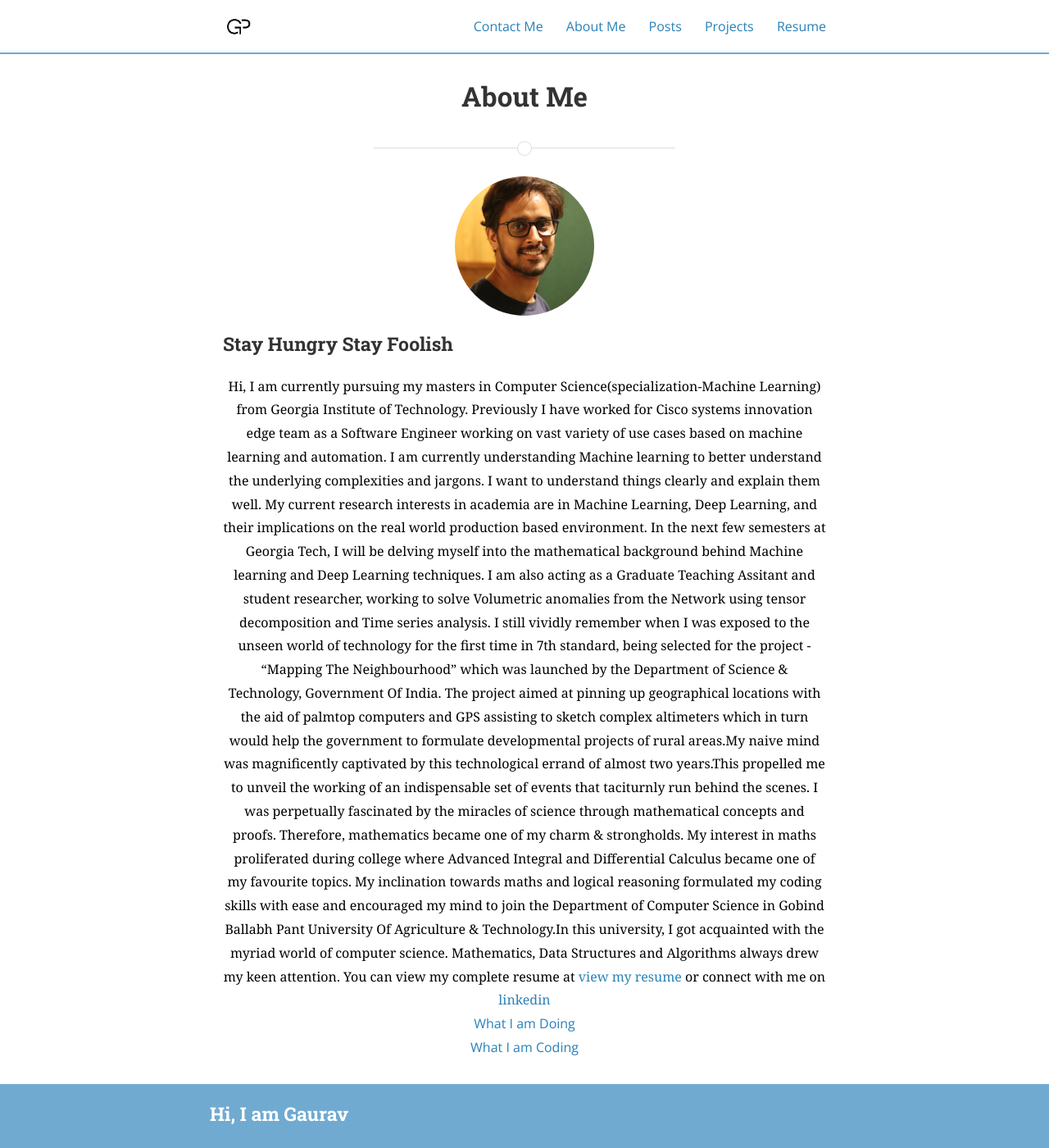
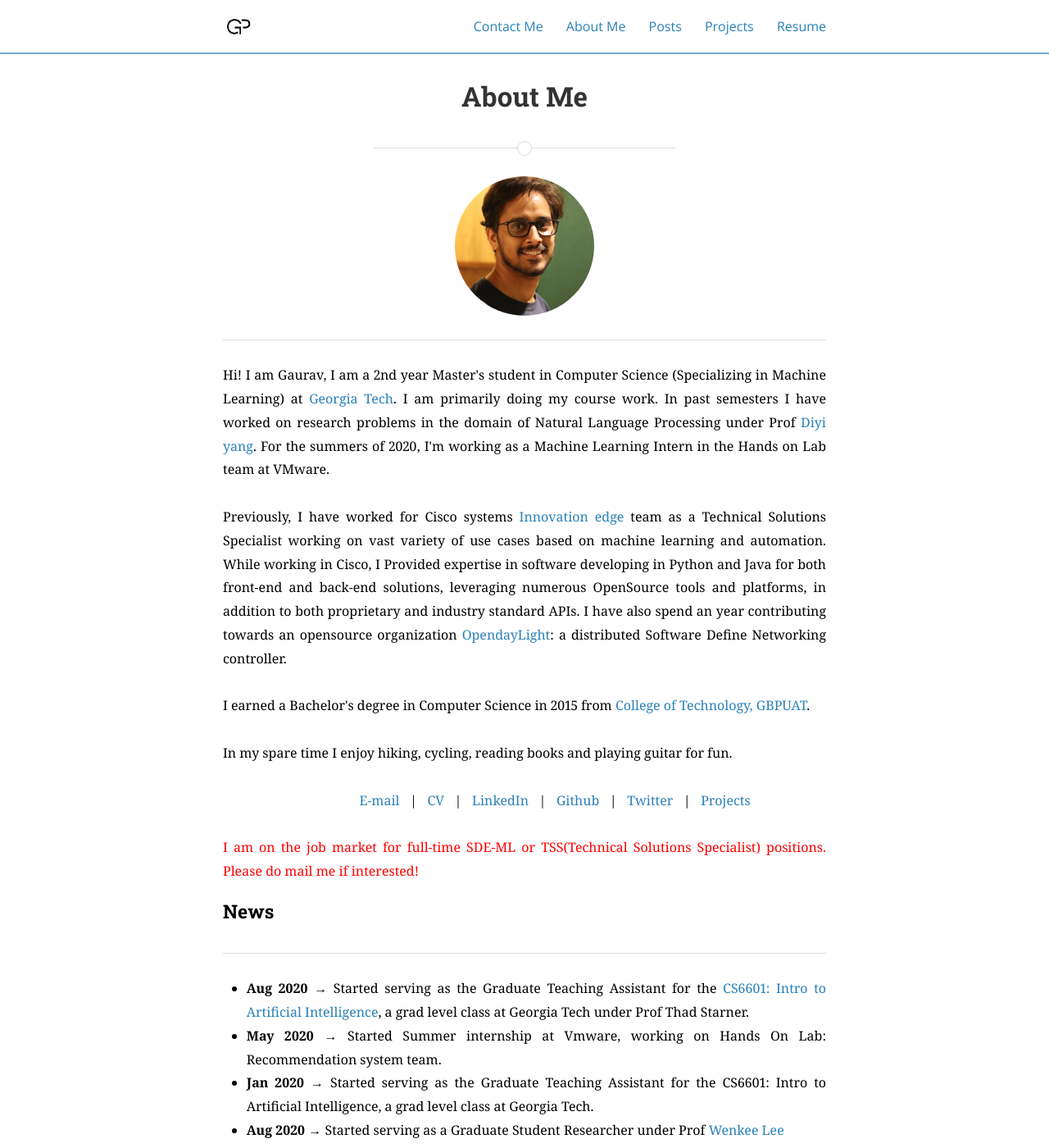
Before and after one commit to Gaurav-Pande/gaurav-pande.github.io, a Jekyll site: the page built from about.md, in a window 1280 px wide and 1400 px high. Shown: the whole window at 82% size. Built offline with Jekyll 4.4.1, drawn with Linux system fonts in a browser that asks for light colours; nearby versions of some CDN libraries; a style sheet for code colours, icons or effects is not loaded; some of the changed text lies outside the part shown.

Commit message:
update to profile

```diff
--- a/_config.yml
+++ b/_config.yml
@@ -13,7 +13,7 @@ subtitle: Blog about everything
 email: gpande@gatech.edu
 name: Gaurav Pande
 description: >
-  I am Gaurav Pande, graduate student at Georgia Institute of Technology.
+  I am Gaurav Pande, Graduate student at Georgia Institute of Technology.
 # Base URL of site (i.e. /blog). It should always start with a slash,
 # and never end with a slash. Set it to a blank value if hosting at the
 # root of your server.
--- a/about.md
+++ b/about.md
@@ -1,43 +1,66 @@
 ---
 layout: page
 title: About Me
+main_nav: true
 permalink: /about/
 ---
 
 <img class="profile" src="{{ site.baseurl }}/assets/gaurav_2.jpg" title="Profile Picture">
 
-### Stay Hungry Stay Foolish
+
+<hr>
+<div style="text-align:justify;"><span style="color:black; font-family:Georgia; font-size:1em;">
+
+Hi! I am Gaurav, I am a 2nd year Master's student in Computer Science (Specializing in Machine Learning) at <a href="http://www.cc.gatech.edu/">Georgia Tech</a>. I am primarily doing my course work. In past semesters I have worked on research problems in the domain of Natural Language Processing under Prof <a href="https://www.cc.gatech.edu/~dyang888/index.html">Diyi yang</a>. For the summers of 2020, I'm working as a Machine Learning Intern in the Hands on Lab team at VMware.
+
+<br>
+<br>
+Previously, I have worked for Cisco systems <a href="https://cisco-ie.github.io/index.html">Innovation edge</a>  team as a Technical Solutions Specialist working on vast variety of use cases based on machine learning and automation. While working in Cisco, I Provided expertise in software developing in Python and Java for both front-end and back-end solutions, leveraging numerous OpenSource tools and platforms, in addition to both proprietary and industry standard APIs. I have also spend an year contributing towards an opensource organization <a href="https://github.com/opendaylight/cardinal/graphs/contributors">OpendayLight</a>: a distributed  Software Define Networking controller.
+
+<br>
+<br>
+
+I earned a Bachelor's degree in Computer Science in 2015 from <a href="http://gbpuat-tech.ac.in/#">College of Technology, GBPUAT</a>.
+
+<br>
+<br>
+
+In my spare time I enjoy hiking, cycling, reading books and playing guitar for fun.
+
+<br>
+<br>
+
+&nbsp; &nbsp; &nbsp; &nbsp; &nbsp; &nbsp; &nbsp; &nbsp; &nbsp; &nbsp; &nbsp; &nbsp; &nbsp; &nbsp; &nbsp; &nbsp; &nbsp; &nbsp; &nbsp; &nbsp;     <a href="mailto:gpande@gatech.edu"> E-mail </a> &nbsp; | &nbsp;
+<a href="https://www.gauravpande.in/Resume/"> CV </a> &nbsp; | &nbsp;
+<a href="https://www.linkedin.com/in/gpande2/"> LinkedIn </a> &nbsp; | &nbsp;
+<a href="https://github.com/Gaurav-Pande"> Github </a> &nbsp; | &nbsp;
+<a href="https://twitter.com/garvpande11235"> Twitter </a> &nbsp; | &nbsp;
+<a href="https://www.gauravpande.in/projects/"> Projects </a>
 
 
-<div style="text-align:center"><span style="color:black; font-family:Georgia; font-size:1em;">
 
-Hi,
-
-I am currently pursuing my masters in Computer Science(specialization-Machine Learning) from Georgia Institute of Technology. Previously I have worked for Cisco systems innovation edge team as a Software Engineer working on vast variety of use cases based on machine learning and automation. I am currently understanding Machine learning to better understand the underlying complexities and jargons. I want to understand things clearly and explain them well.
-
-My current research interests in academia are in Machine Learning, Deep Learning, and their implications on the real world production based environment. In the next few semesters at Georgia Tech, I will be delving myself into the mathematical background behind Machine learning and Deep Learning techniques. I am also acting as a Graduate Teaching Assitant and student researcher, working to solve Volumetric anomalies from the Network using tensor decomposition and Time series analysis.
+<br>
+<br>
 
 
-I still vividly remember when I was exposed to the unseen world of technology for the first time in 7th standard, being selected for the project - “Mapping The Neighbourhood” which was launched by the Department of Science & Technology, Government Of India. The project aimed at pinning up geographical locations with the aid of palmtop computers and GPS assisting to sketch complex altimeters which in turn would help the government to formulate developmental projects of rural areas.My naive mind was magnificently captivated by this technological errand of almost two years.This propelled me to unveil the working of an indispensable set of events that taciturnly run behind the scenes.
+<!-- <h3>Research Interests</h3>
 
-I was perpetually fascinated by the miracles of science through mathematical concepts and proofs. Therefore, mathematics became one of my charm & strongholds. My interest in maths proliferated during college where Advanced Integral and Differential Calculus became one of my favourite topics. My inclination towards maths and logical reasoning formulated my coding skills with ease and encouraged my mind to join the Department of Computer Science in Gobind Ballabh Pant University Of Agriculture & Technology.In this university, I got acquainted with the myriad world of computer science. Mathematics, Data Structures and Algorithms always drew my keen attention.
+My research interests lie in the broad area of Natural Language Proce. Specifically, I'm interested in building AI agents, that can communicate (Natural Langauge Processing) and act (Robotics) while being grounded in a given environment (Computer vision).
+ -->
+<p style="color:red;">I am on the job market for full-time SDE-ML or TSS(Technical Solutions Specialist) positions. Please do mail me if interested!</p>
 
-
-You can view my complete resume at <a href="https://drive.google.com/file/d/17NO0WFb84nnfCQgH5Z9s_23FtiZHIGG7/view?usp=sharing">view my resume</a> or connect with me on <a href="https://www.linkedin.com/in/gpande2/">linkedin</a>
-
+<h3>News</h3>
+<hr>
+    	<ul>
+    	<li><strong>Aug 2020 → </strong> Started serving as the Graduate Teaching Assistant for the <a href="http://omscs.gatech.edu/cs-6601-artificial-intelligence">CS6601: Intro to Artificial Intelligence</a>, a grad level class at Georgia Tech under Prof  Thad Starner.</li>
+        <li><strong>May 2020 → </strong> Started Summer internship at Vmware, working on Hands On Lab: Recommendation system team.</li>
+        <li><strong>Jan 2020 → </strong> Started serving as the Graduate Teaching Assistant for the CS6601: Intro to Artificial Intelligence, a grad level class at Georgia Tech.</li>
+        <li><strong>Aug 2020 → </strong> Started serving as a Graduate Student Researcher under Prof <a href="https://iisp.gatech.edu/wenke-lee-0"> Wenkee Lee</a></li>
+        <li><strong>Aug 2020 → </strong> Started serving as a Graduate Teaching Assistant for the CS6250: Computer Networks, a grad level class at Georgia Tech.</li>
+    		<li><strong>Aug 2019 → </strong> Started my <a href="https://www.cc.gatech.edu/future/masters/mscs">MS degree in Computer Science</a> at <a href="https://www.cc.gatech.edu/">Georgia Tech</a>.</li>
+        <li><strong>Nov 2017 → </strong> Started working as a Software Engineer at <a href="https://cisco-ie.github.io/index.html">Innovation edge</a> Team Cisco.</li>
+        <li><strong>Jan 2016 → </strong> Started working as a Opensource Contributer at Software Defined Networking community: <a href="https://github.com/opendaylight/cardinal/graphs/contributors">Opendaylight</a> </li>
+    		<li><strong>Aug 2015 → </strong> Graduated from <a href="http://gbpuat-tech.ac.in/#">College of Technology, GBPUAT</a> with a Bachelor's degree in Computer Science.</li>
+    	</ul>
 
  </span></div>
-
-
-<p align="center">
-  <a href="https://photos.app.goo.gl/6zI9uzQxehwO15BZ2">What I am Doing</a>
-  <br>
-  <a href="https://github.com/Gaurav-Pande">What I am Coding</a>
-</p>
-
-
-[Gaurav pande]: http://www.gauravpande.in
-[doing]: https://www.google.com
-[coding]: https://github.com/Gaurav-Pande
-[resume]: https://drive.google.com/file/d/17NO0WFb84nnfCQgH5Z9s_23FtiZHIGG7/view?usp=sharing
-[linkedin]: https://www.linkedin.com/in/gpande2/
```
